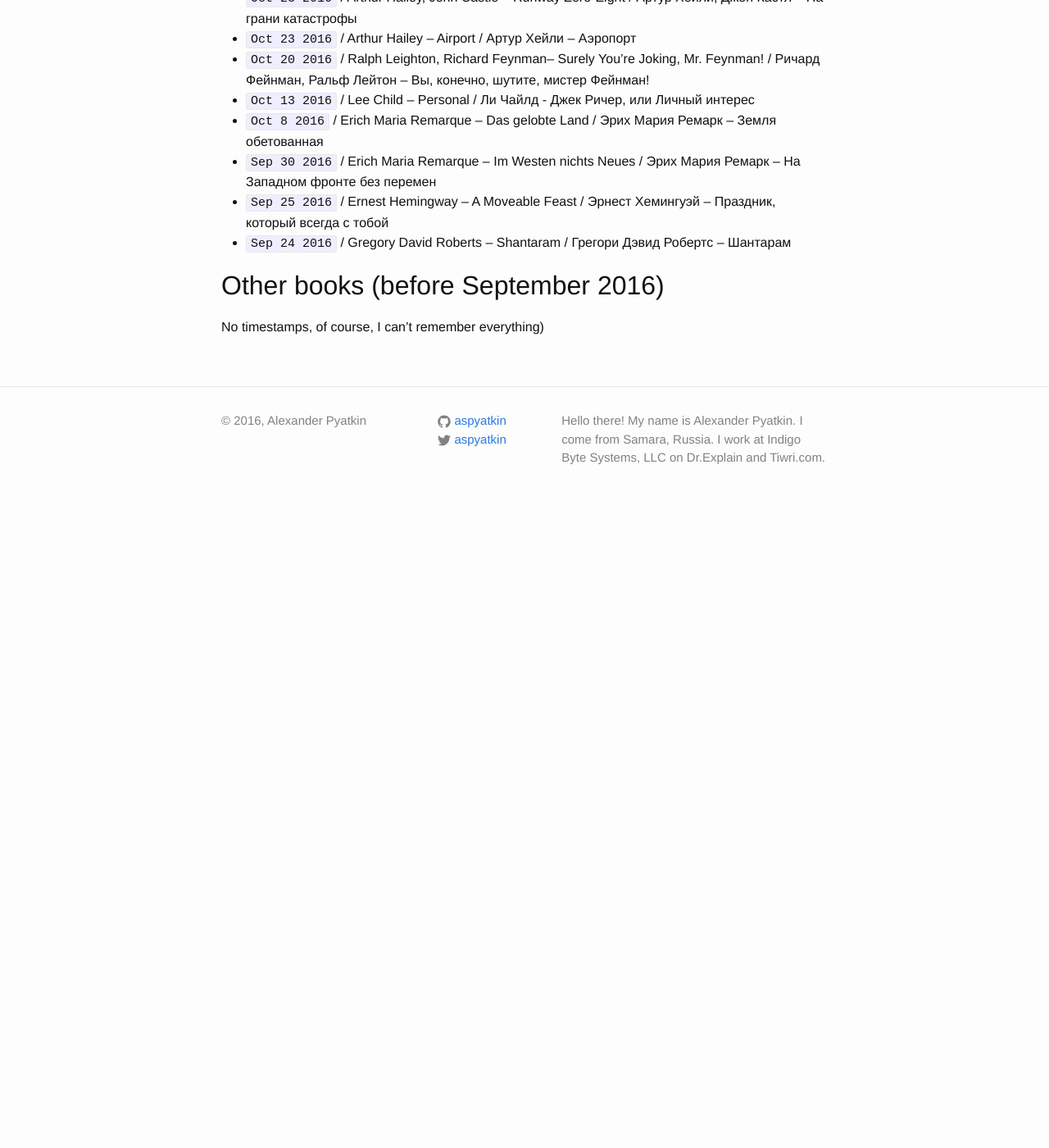
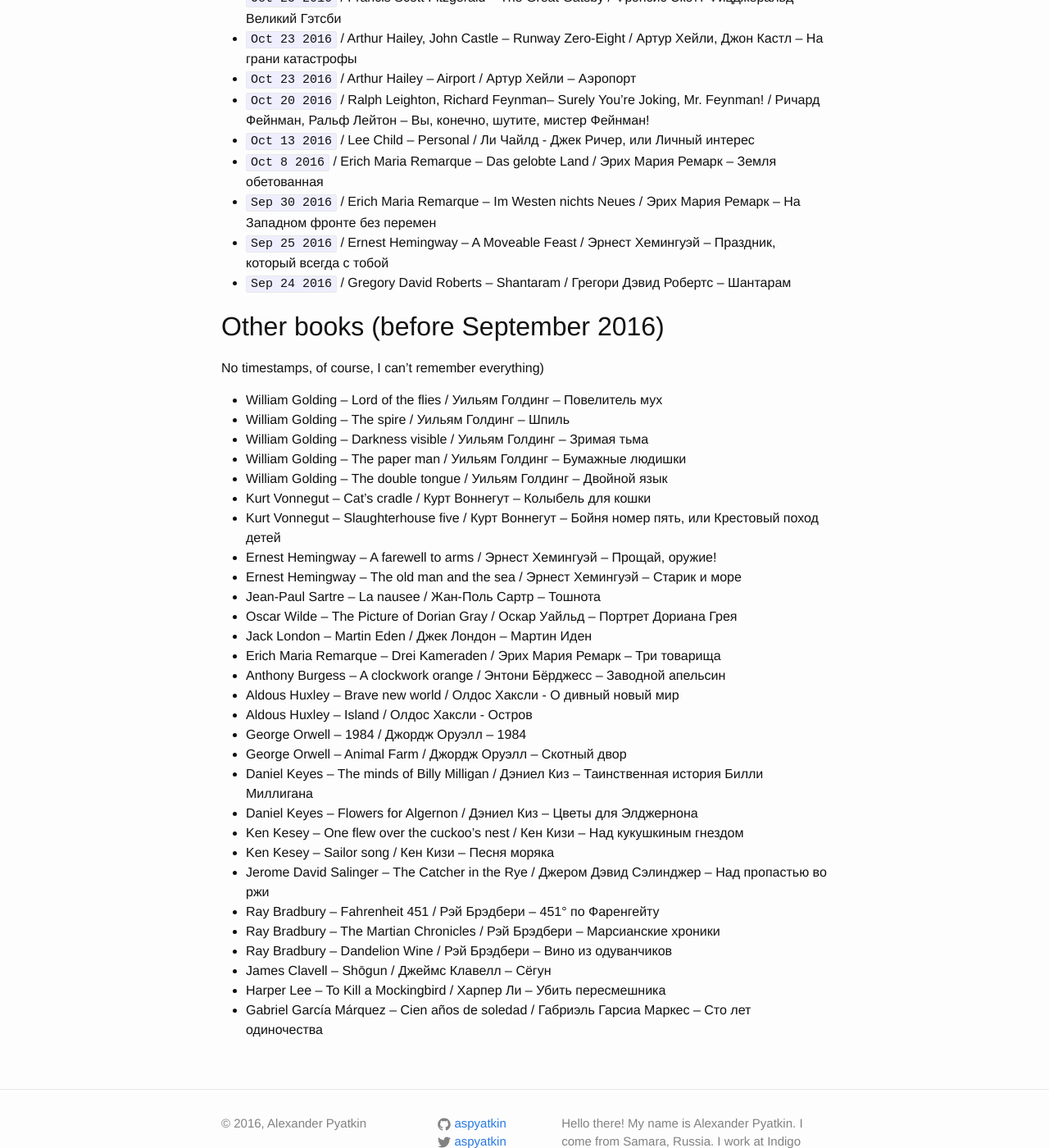
Before and after one commit to aspyatkin/personal-website, a Jekyll site: the page built from reading.md, in a window 1280 px wide and 1400 px high, scrolled down 845 px. Shown: the whole window at 82% size. Built offline with Jekyll 4.4.1, drawn with Linux system fonts in a browser that asks for light colours; before the commit the page ends 1475 px from its top, so only the background shows below that; some of the changed text lies outside the part shown.

Commit message:
Update reading list

```diff
--- a/reading.md
+++ b/reading.md
@@ -34,3 +35,33 @@
 
 ## Other books (before September 2016)
 No timestamps, of course, I can't remember everything)
+
+- William Golding -- Lord of the flies / Уильям Голдинг -- Повелитель мух
+- William Golding -- The spire / Уильям Голдинг -- Шпиль
+- William Golding -- Darkness visible / Уильям Голдинг -- Зримая тьма
+- William Golding -- The paper man / Уильям Голдинг -- Бумажные людишки
+- William Golding -- The double tongue / Уильям Голдинг -- Двойной язык
+- Kurt Vonnegut -- Cat's cradle / Курт Воннегут -- Колыбель для кошки
+- Kurt Vonnegut -- Slaughterhouse five / Курт Воннегут -- Бойня номер пять, или Крестовый поход детей
+- Ernest Hemingway -- A farewell to arms / Эрнест Хемингуэй -- Прощай, оружие!
+- Ernest Hemingway -- The old man and the sea / Эрнест Хемингуэй -- Старик и море
+- Jean-Paul Sartre -- La nausee / Жан-Поль Сартр -- Тошнота
+- Oscar Wilde -- The Picture of Dorian Gray / Оскар Уайльд -- Портрет Дориана Грея
+- Jack London -- Martin Eden / Джек Лондон -- Мартин Иден
+- Erich Maria Remarque -- Drei Kameraden / Эрих Мария Ремарк -- Три товарища
+- Anthony Burgess -- A clockwork orange / Энтони Бёрджесс -- Заводной апельсин
+- Aldous Huxley -- Brave new world / Олдос Хаксли - О дивный новый мир
+- Aldous Huxley -- Island / Олдос Хаксли - Остров
+- George Orwell -- 1984 / Джордж Оруэлл -- 1984
+- George Orwell -- Animal Farm / Джордж Оруэлл -- Скотный двор
+- Daniel Keyes -- The minds of Billy Milligan / Дэниел Киз -- Таинственная история Билли Миллигана
+- Daniel Keyes -- Flowers for Algernon / Дэниел Киз -- Цветы для Элджернона
+- Ken Kesey -- One flew over the cuckoo's nest / Кен Кизи -- Над кукушкиным гнездом
+- Ken Kesey -- Sailor song / Кен Кизи -- Песня моряка
+- Jerome David Salinger -- The Catcher in the Rye / Джером Дэвид Сэлинджер -- Над пропастью во ржи
+- Ray Bradbury -- Fahrenheit 451 / Рэй Брэдбери -- 451° по Фаренгейту
+- Ray Bradbury -- The Martian Chronicles / Рэй Брэдбери -- Марсианские хроники
+- Ray Bradbury -- Dandelion Wine / Рэй Брэдбери -- Вино из одуванчиков
+- James Clavell -- Shōgun / Джеймс Клавелл -- Сёгун
+- Harper Lee -- To Kill a Mockingbird / Харпер Ли -- Убить пересмешника
+- Gabriel García Márquez -- Cien años de soledad / Габриэль Гарсиа Маркес -- Сто лет одиночества
```
Also changed, not shown: other parts of reading.md (+2 -1 lines).
